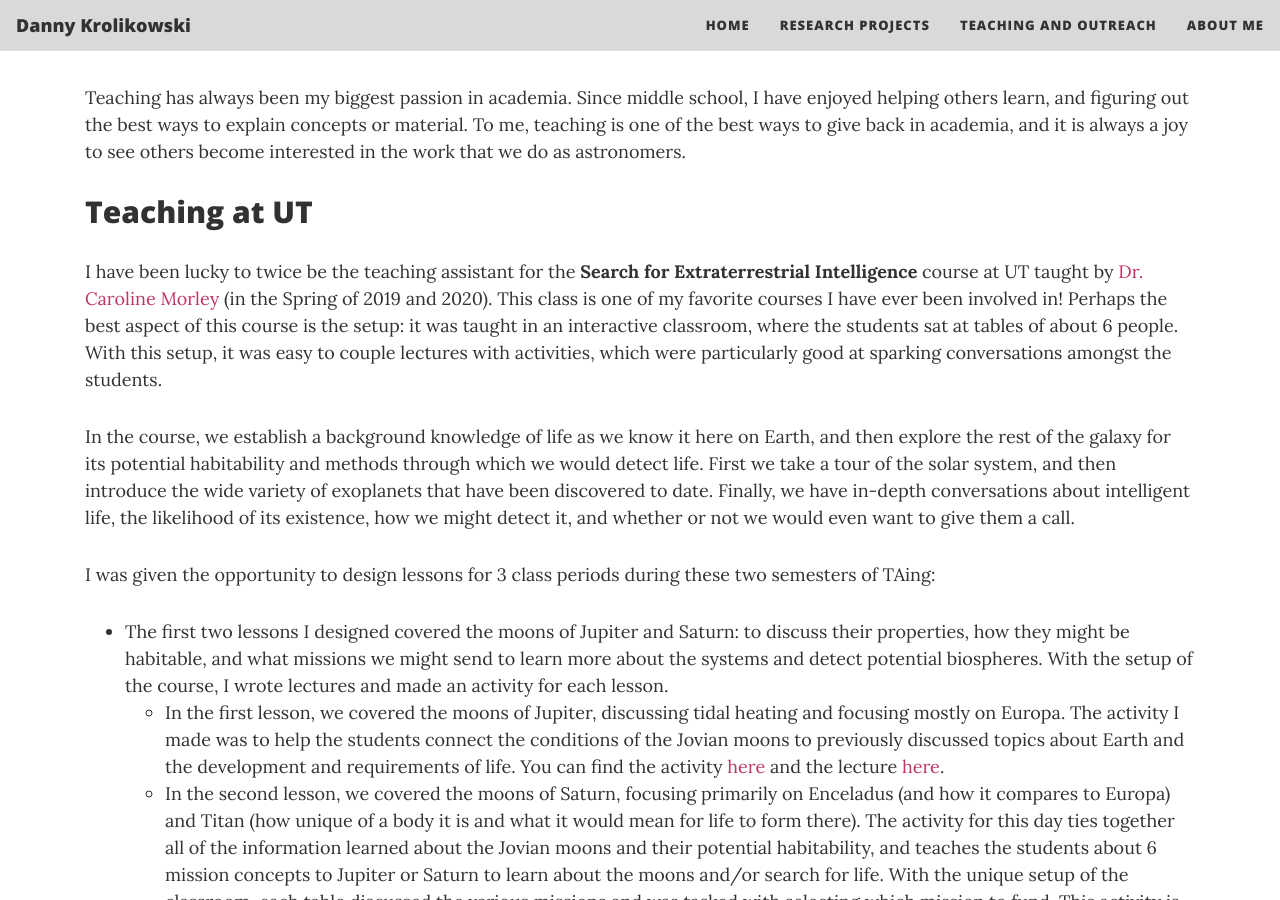
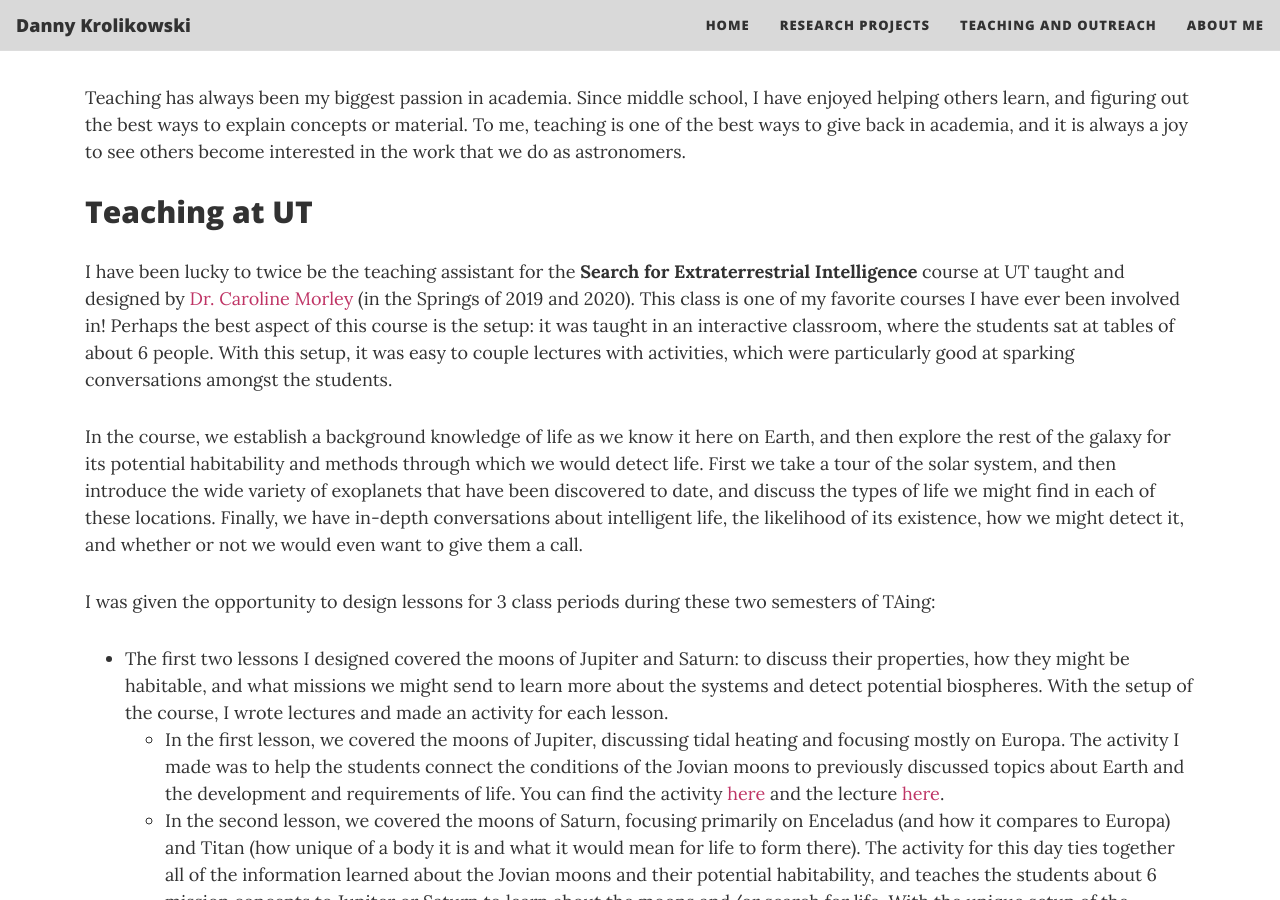
Before and after one commit to dkrolikowski/dkrolikowski.github.io, a Jekyll site: the page built from teach.md, in a window 1280 px wide and 900 px high, scrolled down 556 px. Built offline with Jekyll 4.4.1, drawn with Linux system fonts in a browser that asks for light colours; nearby versions of some CDN libraries.

Commit message:
Just a couple wording changes.

```diff
--- a/teach.md
+++ b/teach.md
@@ -11,9 +11,9 @@ Teaching has always been my biggest passion in academia. Since middle school, I
 
 ## Teaching at UT
 
-I have been lucky to twice be the teaching assistant for the **Search for Extraterrestrial Intelligence** course at UT taught by [Dr. Caroline Morley](https://carolinemorley.com) (in the Spring of 2019 and 2020). This class is one of my favorite courses I have ever been involved in! Perhaps the best aspect of this course is the setup: it was taught in an interactive classroom, where the students sat at tables of about 6 people. With this setup, it was easy to couple lectures with activities, which were particularly good at sparking conversations amongst the students.
+I have been lucky to twice be the teaching assistant for the **Search for Extraterrestrial Intelligence** course at UT taught and designed by [Dr. Caroline Morley](https://carolinemorley.com) (in the Springs of 2019 and 2020). This class is one of my favorite courses I have ever been involved in! Perhaps the best aspect of this course is the setup: it was taught in an interactive classroom, where the students sat at tables of about 6 people. With this setup, it was easy to couple lectures with activities, which were particularly good at sparking conversations amongst the students.
 
-In the course, we establish a background knowledge of life as we know it here on Earth, and then explore the rest of the galaxy for its potential habitability and methods through which we would detect life. First we take a tour of the solar system, and then introduce the wide variety of exoplanets that have been discovered to date. Finally, we have in-depth conversations about intelligent life, the likelihood of its existence, how we might detect it, and whether or not we would even want to give them a call.
+In the course, we establish a background knowledge of life as we know it here on Earth, and then explore the rest of the galaxy for its potential habitability and methods through which we would detect life. First we take a tour of the solar system, and then introduce the wide variety of exoplanets that have been discovered to date, and discuss the types of life we might find in each of these locations. Finally, we have in-depth conversations about intelligent life, the likelihood of its existence, how we might detect it, and whether or not we would even want to give them a call.
 
 I was given the opportunity to design lessons for 3 class periods during these two semesters of TAing:
   + The first two lessons I designed covered the moons of Jupiter and Saturn: to discuss their properties, how they might be habitable, and what missions we might send to learn more about the systems and detect potential biospheres. With the setup of the course, I wrote lectures and made an activity for each lesson.
```
Also changed, not shown: index.md (+1 -1 lines).
